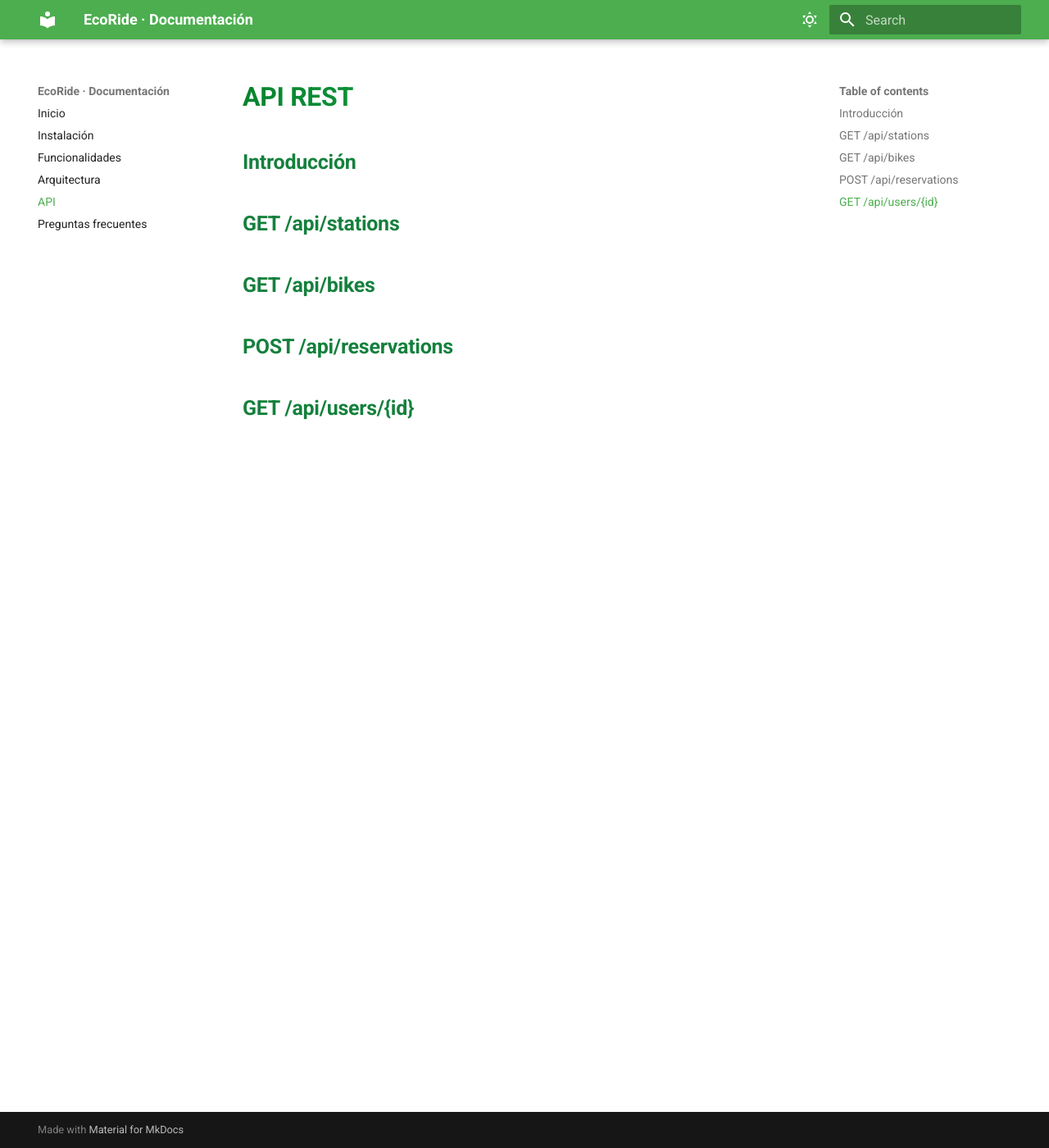
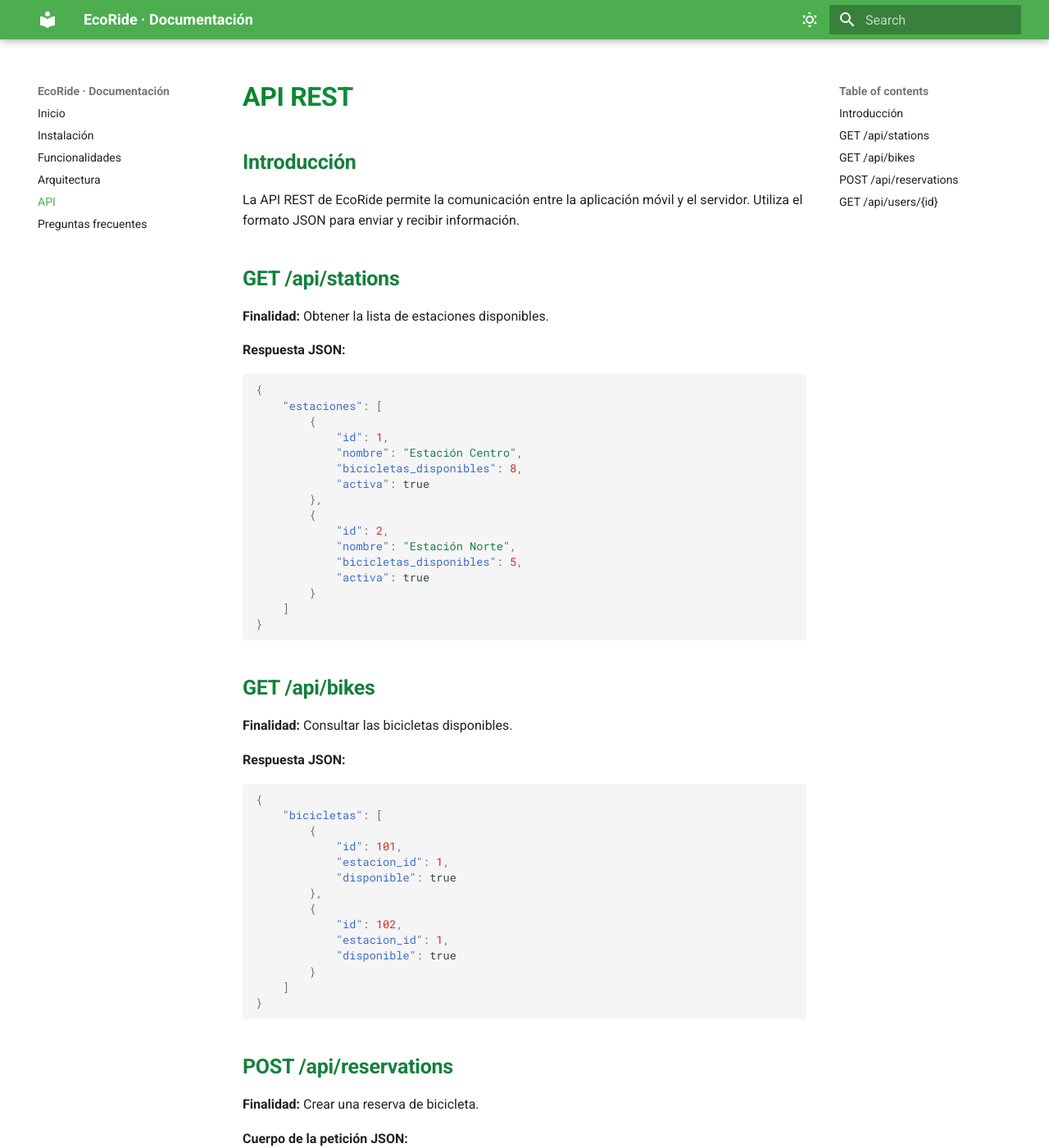
Before and after one commit to CesarOltraPart/PI_Practica3-Cesar-Iker, an MkDocs documentation site: the page built from docs/api.md, in a window 1280 px wide and 1400 px high. Shown: the whole window at 82% size. Built offline with MkDocs 1.6.1 and Material for MkDocs 9.7.7, drawn with Linux system fonts in a browser that asks for light colours; some of the changed text lies outside the part shown.

Commit message:
api.md fet pero no revisat

````diff
--- a/docs/api.md
+++ b/docs/api.md
@@ -2,10 +2,92 @@
 
 ## Introducción
 
+La API REST de EcoRide permite la comunicación entre la aplicación móvil y el servidor. Utiliza el formato JSON para enviar y recibir información.
+
 ## GET /api/stations
+
+**Finalidad:** Obtener la lista de estaciones disponibles.
+
+**Respuesta JSON:**
+
+```json
+{
+    "estaciones": [
+        {
+            "id": 1,
+            "nombre": "Estación Centro",
+            "bicicletas_disponibles": 8,
+            "activa": true
+        },
+        {
+            "id": 2,
+            "nombre": "Estación Norte",
+            "bicicletas_disponibles": 5,
+            "activa": true
+        }
+    ]
+}
+```
 
 ## GET /api/bikes
 
+**Finalidad:** Consultar las bicicletas disponibles.
+
+**Respuesta JSON:**
+
+```json
+{
+    "bicicletas": [
+        {
+            "id": 101,
+            "estacion_id": 1,
+            "disponible": true
+        },
+        {
+            "id": 102,
+            "estacion_id": 1,
+            "disponible": true
+        }
+    ]
+}
+```
+
 ## POST /api/reservations
 
+**Finalidad:** Crear una reserva de bicicleta.
+
+**Cuerpo de la petición JSON:**
+
+```json
+{
+    "usuario_id": 12,
+    "bicicleta_id": 101
+}
+```
+
+**Respuesta JSON:**
+
+```json
+{
+    "id": 50,
+    "usuario_id": 12,
+    "bicicleta_id": 101,
+    "estado": "confirmada",
+    "mensaje": "Reserva realizada correctamente"
+}
+```
+
 ## GET /api/users/{id}
+
+**Finalidad:** Consultar la información de un usuario mediante su identificador.
+
+**Respuesta JSON:**
+
+```json
+{
+    "id": 12,
+    "nombre": "Carlos",
+    "email": "carlos@gmail.com",
+    "activo": true
+}
+```
````
